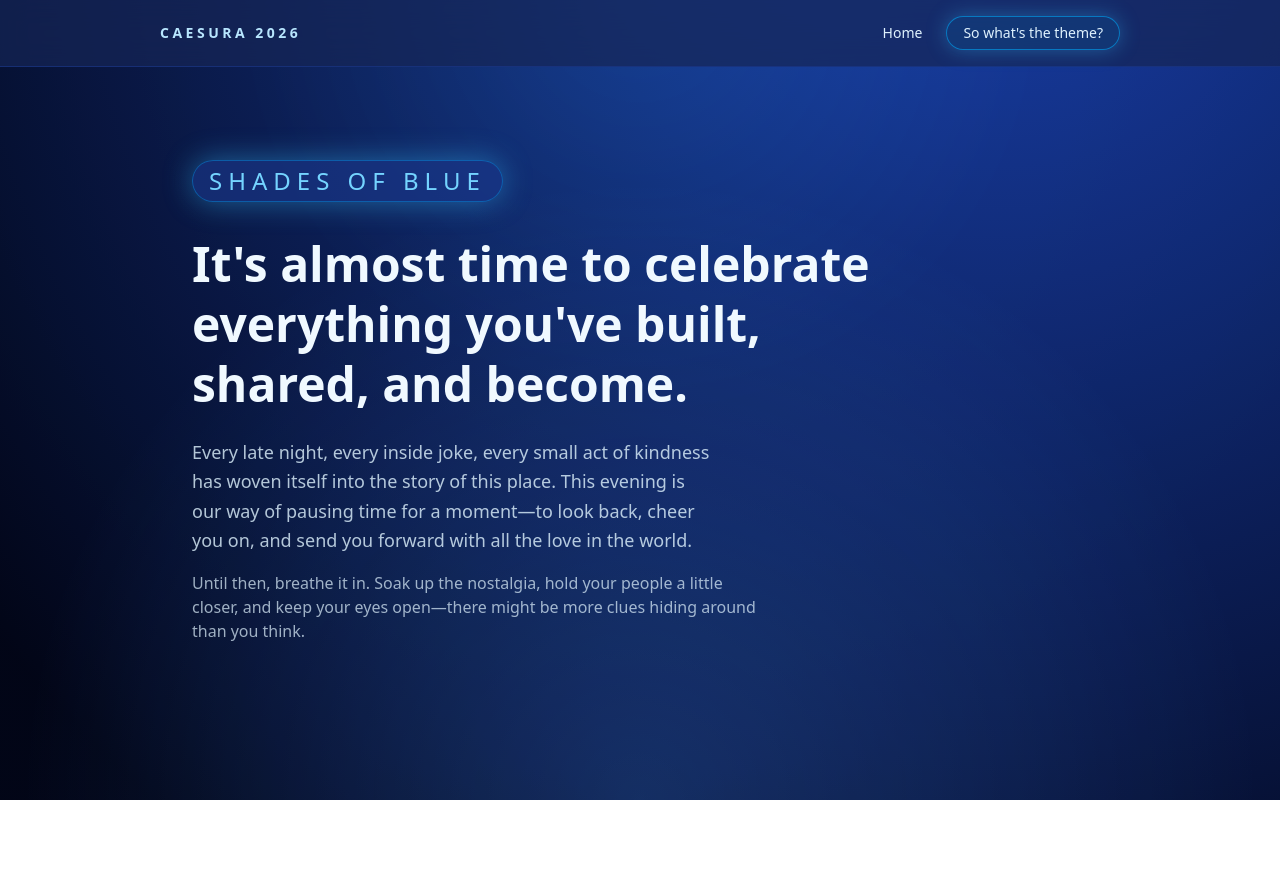
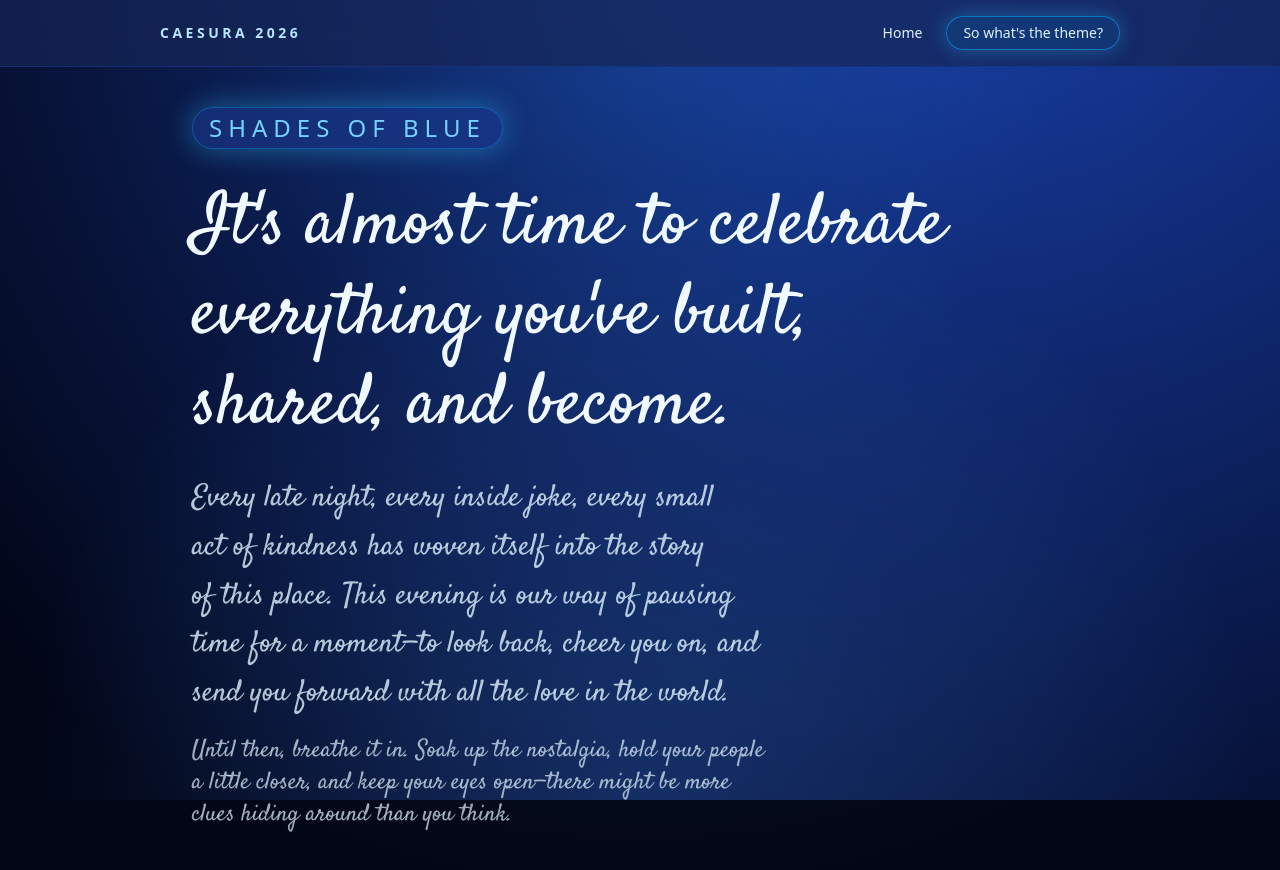
Before and after one commit to AidenCipher/Caesura, a Next.js app: page / in a window 1280 px wide. Shown: the top 870 px of the page. Before the commit the page ends 800 px from the top, so only its background shows below. Built offline with nearby package versions, Linux system fonts and the light colour scheme.

Commit message:
Remove outdated video file and update layout and styling to incorporate the new Satisfy font for enhanced typography in the farewell teaser. Adjusted ThemePage to reference the new video file.

```diff
--- a/src/app/globals.css
+++ b/src/app/globals.css
@@ -16,6 +16,8 @@
   --color-foreground: var(--foreground);
   --font-sans: var(--font-geist-sans);
   --font-mono: var(--font-geist-mono);
+  /* Map the new Satisfy font */
+  --font-cursive: var(--font-satisfy);
 }
 
 body {
--- a/src/app/layout.tsx
+++ b/src/app/layout.tsx
@@ -1,5 +1,5 @@
 import type { Metadata } from "next";
-import { Geist, Geist_Mono } from "next/font/google";
+import { Geist, Geist_Mono, Satisfy } from "next/font/google";
 import "./globals.css";
 import { Navbar } from "@/components/Navbar";
 import { AnimatedBackground } from "@/components/AnimatedBackground";
@@ -11,6 +11,13 @@ const geistSans = Geist({
 
 const geistMono = Geist_Mono({
   variable: "--font-geist-mono",
+  subsets: ["latin"],
+});
+
+// Initialize the new cursive font (requires weight: "400")
+const satisfy = Satisfy({
+  weight: "400",
+  variable: "--font-satisfy",
   subsets: ["latin"],
 });
 
@@ -27,7 +34,7 @@ export default function RootLayout({
   return (
     <html lang="en">
       <body
-        className={`${geistSans.variable} ${geistMono.variable} antialiased bg-transparent text-sky-100 flex flex-col`}
+        className={`${geistSans.variable} ${geistMono.variable} ${satisfy.variable} antialiased bg-transparent text-sky-100 flex flex-col`}
       >
         <div className="relative min-h-screen overflow-hidden">
           <AnimatedBackground />
--- a/src/app/page.tsx
+++ b/src/app/page.tsx
@@ -1,28 +1,24 @@
 export default function Home() {
   return (
     <>
-      {/* Full-screen hero: only Shades of Blue visible on first load */}
-
-
-      {/* Scroll-down section: farewell message */}
       <section className="w-full max-w-4xl pb-16 text-center sm:mx-auto sm:text-left">
         <div className="inline-flex rounded-full border border-sky-500/40 bg-blue-900/60 px-4 py-1 text-2xl font-medium uppercase tracking-[0.25em] text-sky-300 shadow-[0_0_30px_rgba(56,189,248,0.45)]">
           Shades of Blue
         </div>
 
-        <h2 className="mt-8 text-balance text-3xl font-semibold leading-tight text-sky-50 sm:text-4xl lg:text-5xl">
+        <h2 className="mt-8 text-balance font-cursive text-5xl leading-tight text-sky-50 sm:text-6xl lg:text-7xl">
           It&apos;s almost time to celebrate everything you&apos;ve built, shared,
           and become.
         </h2>
 
-        <p className="mt-6 max-w-2xl text-balance text-base leading-relaxed text-sky-100/80 sm:text-lg">
+        <p className="mt-6 max-w-2xl text-balance font-cursive text-2xl leading-relaxed text-sky-100/80 sm:text-3xl">
           Every late night, every inside joke, every small act of kindness has
           woven itself into the story of this place. This evening is our way of
           pausing time for a moment—to look back, cheer you on, and send you
           forward with all the love in the world.
         </p>
 
-        <p className="mt-4 max-w-xl text-sm text-sky-100/70 sm:text-base">
+        <p className="mt-4 max-w-xl font-cursive text-xl text-sky-100/70 sm:text-2xl">
           Until then, breathe it in. Soak up the nostalgia, hold your people a
           little closer, and keep your eyes open—there might be more clues hiding
           around than you think.
--- a/src/app/theme/page.tsx
+++ b/src/app/theme/page.tsx
@@ -65,7 +65,7 @@ export default function ThemePage() {
                 controls
                 autoPlay
               >
-                <source src="/Until we meet again (1).mp4" type="video/mp4" />
+                <source src="/Until we meet again (2).mp4" type="video/mp4" />
                 Your browser does not support the video tag.
               </video>
             )}
```
Also changed, not shown: 2 other files (tests, documents, lock files or other folders).
